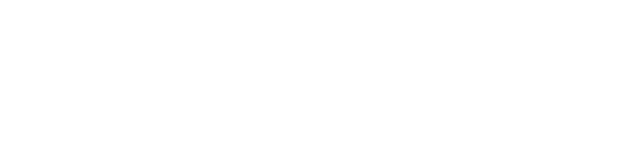
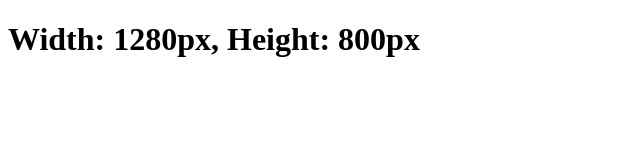
Before and after one commit to acciojob/screen-size-vishalpawar132, a website: page main.html in a window 1280 px wide. Shown: the whole page, without its empty margins (0-640 px from the left). Drawn offline with Linux system fonts and the light colour scheme.

Commit message:
created a submission

```diff
--- a/main.html
+++ b/main.html
@@ -7,6 +7,10 @@
 </head>
 
 <body>
+	<div id="sizeInfo">
+    <h1 id="sizeText"></h1>
+  </div>
+
 	<!-- the entire body must be written by student -->
     <script type="text/javascript" src="./script.js">
 </script>
--- a/script.js
+++ b/script.js
@@ -1 +1,18 @@
 //your JS code here. If required.
+ function updateSize() {
+      // Get the window width and height
+      var width = window.innerWidth || document.documentElement.clientWidth || document.body.clientWidth;
+      var height = window.innerHeight || document.documentElement.clientHeight || document.body.clientHeight;
+
+      // Get the sizeText element
+      var sizeText = document.getElementById('sizeText');
+
+      // Update the size information
+      sizeText.textContent = 'Width: ' + width + 'px, Height: ' + height + 'px';
+    }
+
+    // Call the updateSize function on window resize
+    window.addEventListener('resize', updateSize);
+
+    // Initial call to updateSize to display the initial window size
+    updateSize();
```
